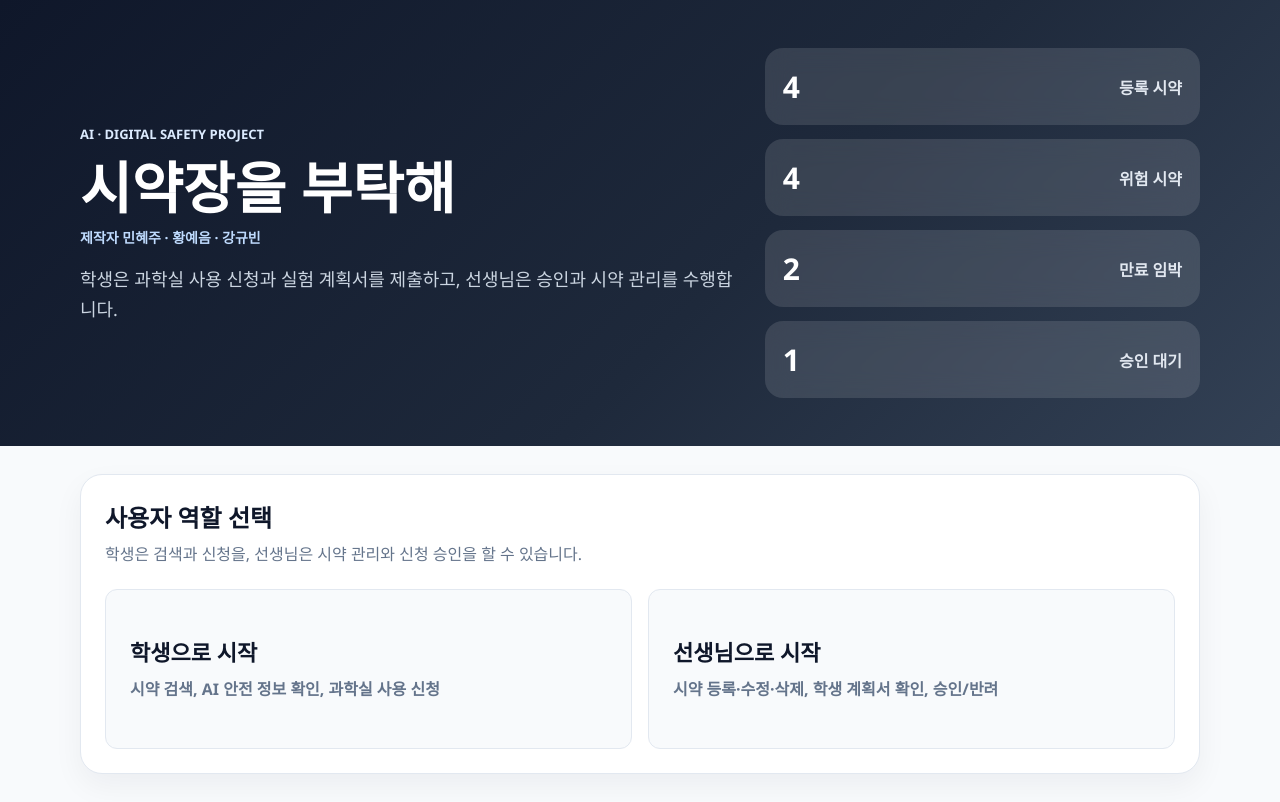
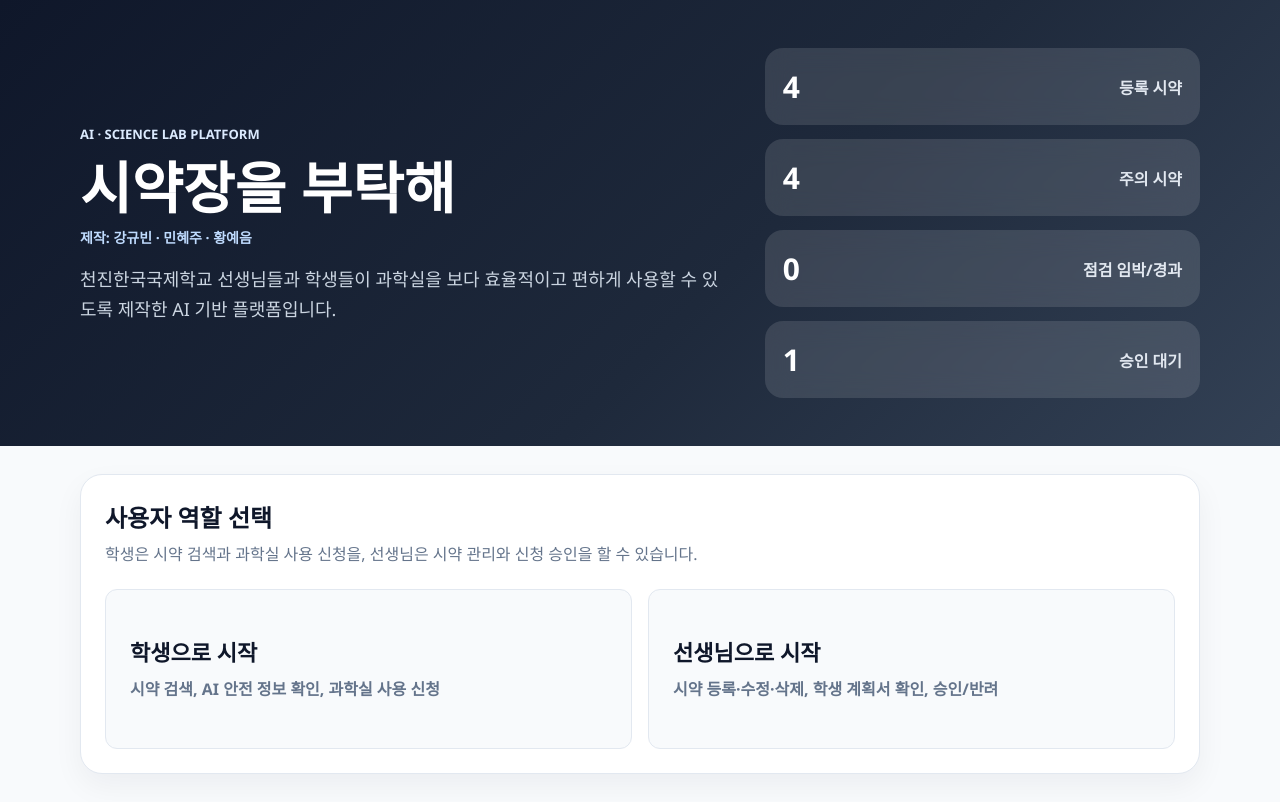
Before and after one commit to kangb-maker/kistchemistrymanager, a Flask app: page / in a window 1280 px wide. Run offline with Flask 3, Linux system fonts and the light colour scheme; data comes from the database, SQL or seed files in the repository.

Commit message:
Add files via upload

```diff
--- a/app.py
+++ b/app.py
@@ -24,7 +24,8 @@ REAGENT_FIELDS = [
     "risk_notes",
     "quantity",
     "location",
-    "expiry",
+    "purchase_date",
+    "recommended_months",
     "manager",
     "created_at",
 ]
@@ -73,7 +74,8 @@ def init_db() -> None:
         ensure_column(conn, "reagents", "chemical_code", "TEXT DEFAULT ''")
         ensure_column(conn, "reagents", "hazard_level", "TEXT DEFAULT ''")
         ensure_column(conn, "reagents", "risk_notes", "TEXT DEFAULT ''")
-        ensure_column(conn, "reagents", "expiry", "TEXT DEFAULT ''")
+        ensure_column(conn, "reagents", "purchase_date", "TEXT DEFAULT ''")
+        ensure_column(conn, "reagents", "recommended_months", "INTEGER DEFAULT NULL")
         ensure_column(conn, "reagents", "manager", "TEXT DEFAULT ''")
 
         conn.execute(
@@ -99,14 +101,14 @@ def init_db() -> None:
             conn.executemany(
                 """
                 INSERT INTO reagents
-                    (name, english_name, chemical_code, hazard_level, risk_notes, quantity, location, expiry, manager)
-                VALUES (?, ?, ?, ?, ?, ?, ?, ?, ?)
+                    (name, english_name, chemical_code, hazard_level, risk_notes, quantity, location, purchase_date, recommended_months, manager)
+                VALUES (?, ?, ?, ?, ?, ?, ?, ?, ?, ?)
                 """,
                 [
-                    ("염산", "Hydrochloric acid", "HCl", "위험", "부식성. 염기성 물질과 분리 보관", "450 mL", "A-1", "2026-12-31", "과학부"),
-                    ("에탄올", "Ethanol", "C2H5OH", "높음", "인화성. 화기 근처 보관 금지", "700 mL", "B-2", "2026-06-20", "화학실"),
-                    ("수산화나트륨", "Sodium hydroxide", "NaOH", "위험", "강한 염기성. 피부와 눈 접촉 주의", "120 g", "C-1", "2025-12-15", "과학부"),
-                    ("과산화수소", "Hydrogen peroxide", "H2O2", "높음", "산화성. 환원제와 분리 보관", "300 mL", "D-1", "2026-08-10", "화학실"),
+                    ("염산", "Hydrochloric acid", "HCl", "위험", "부식성. 염기성 물질과 분리 보관", "450 mL", "A-1", "2026-03-01", None, "과학부"),
+                    ("에탄올", "Ethanol", "C2H5OH", "높음", "인화성. 화기 근처 보관 금지", "700 mL", "B-2", "2026-05-10", 12, "화학실"),
+                    ("수산화나트륨", "Sodium hydroxide", "NaOH", "위험", "강한 염기성. 피부와 눈 접촉 주의", "120 g", "C-1", "2026-01-12", None, "과학부"),
+                    ("과산화수소", "Hydrogen peroxide", "H2O2", "높음", "산화성. 환원제와 분리 보관", "300 mL", "D-1", "2026-04-20", 12, "화학실"),
                 ],
             )
 
@@ -152,12 +154,7 @@ def index():
 
 @app.get("/api/session")
 def session_status():
-    return jsonify(
-        {
-            "role": role(),
-            "student": session.get("student"),
-        }
-    )
+    return jsonify({"role": role(), "student": session.get("student")})
 
 
 @app.post("/api/login/student")
@@ -213,7 +210,7 @@ def list_reagents():
                    OR risk_notes LIKE ?
                    OR quantity LIKE ?
                    OR location LIKE ?
-                   OR expiry LIKE ?
+                   OR purchase_date LIKE ?
                    OR manager LIKE ?
                 ORDER BY id DESC
                 """,
@@ -231,8 +228,7 @@ def create_reagent():
     if blocked:
         return blocked
 
-    data = request.get_json(silent=True) or {}
-    values = normalize_reagent_payload(data)
+    values = normalize_reagent_payload(request.get_json(silent=True) or {})
     if not values["name"] or not values["location"]:
         return jsonify({"message": "시약명과 보관 위치는 필수입니다."}), 400
 
@@ -240,9 +236,9 @@ def create_reagent():
         cursor = conn.execute(
             """
             INSERT INTO reagents
-                (name, english_name, chemical_code, hazard_level, risk_notes, quantity, location, expiry, manager)
+                (name, english_name, chemical_code, hazard_level, risk_notes, quantity, location, purchase_date, recommended_months, manager)
             VALUES
-                (:name, :english_name, :chemical_code, :hazard_level, :risk_notes, :quantity, :location, :expiry, :manager)
+                (:name, :english_name, :chemical_code, :hazard_level, :risk_notes, :quantity, :location, :purchase_date, :recommended_months, :manager)
             """,
             values,
         )
@@ -260,8 +256,7 @@ def update_reagent(reagent_id: int):
     if blocked:
         return blocked
 
-    data = request.get_json(silent=True) or {}
-    values = normalize_reagent_payload(data)
+    values = normalize_reagent_payload(request.get_json(silent=True) or {})
     values["id"] = reagent_id
     if not values["name"] or not values["location"]:
         return jsonify({"message": "시약명과 보관 위치는 필수입니다."}), 400
@@ -277,7 +272,8 @@ def update_reagent(reagent_id: int):
                 risk_notes = :risk_notes,
                 quantity = :quantity,
                 location = :location,
-                expiry = :expiry,
+                purchase_date = :purchase_date,
+                recommended_months = :recommended_months,
                 manager = :manager
             WHERE id = :id
             """,
@@ -320,10 +316,7 @@ def list_requests():
         params = (student.get("student_id", ""),)
 
     with get_db() as conn:
-        rows = conn.execute(
-            f"SELECT {fields} FROM lab_requests {where} ORDER BY id DESC",
-            params,
-        ).fetchall()
+        rows = conn.execute(f"SELECT {fields} FROM lab_requests {where} ORDER BY id DESC", params).fetchall()
 
     return jsonify([row_dict(row, REQUEST_FIELDS) for row in rows])
 
@@ -373,16 +366,12 @@ def update_request_status(request_id: int):
     if blocked:
         return blocked
 
-    data = request.get_json(silent=True) or {}
-    status = data.get("status", "").strip()
+    status = (request.get_json(silent=True) or {}).get("status", "").strip()
     if status not in {"대기", "승인", "반려"}:
         return jsonify({"message": "상태 값이 올바르지 않습니다."}), 400
 
     with get_db() as conn:
-        cursor = conn.execute(
-            "UPDATE lab_requests SET status = ? WHERE id = ?",
-            (status, request_id),
-        )
+        cursor = conn.execute("UPDATE lab_requests SET status = ? WHERE id = ?", (status, request_id))
         if cursor.rowcount == 0:
             return jsonify({"message": "해당 신청서를 찾을 수 없습니다."}), 404
         row = conn.execute(
@@ -394,6 +383,12 @@ def update_request_status(request_id: int):
 
 
 def normalize_reagent_payload(data: dict) -> dict:
+    months = data.get("recommended_months")
+    try:
+        months_value = int(months) if str(months).strip() else None
+    except (TypeError, ValueError):
+        months_value = None
+
     return {
         "name": data.get("name", "").strip(),
         "english_name": data.get("english_name", "").strip(),
@@ -402,7 +397,8 @@ def normalize_reagent_payload(data: dict) -> dict:
         "risk_notes": data.get("risk_notes", "").strip(),
         "quantity": data.get("quantity", "").strip(),
         "location": data.get("location", "").strip(),
-        "expiry": data.get("expiry", "").strip(),
+        "purchase_date": data.get("purchase_date", "").strip(),
+        "recommended_months": months_value,
         "manager": data.get("manager", "").strip() or "미지정",
     }
 
--- a/static/app.js
+++ b/static/app.js
@@ -1,16 +1,16 @@
 const app = document.querySelector("#app");
 
 const reagentRules = {
-  "염산": { formula: "HCl", category: "산", risk: "부식성", storage: "산 전용 보관함", warning: "염기성 물질과 분리 보관이 필요합니다." },
-  "황산": { formula: "H2SO4", category: "산", risk: "강한 부식성", storage: "산 전용 보관함", warning: "물과 반응 시 발열할 수 있으므로 취급에 주의합니다." },
-  "질산": { formula: "HNO3", category: "산화성 산", risk: "부식성 · 산화성", storage: "산화성 물질 전용 보관함", warning: "유기물, 환원제와 분리 보관합니다." },
-  "수산화나트륨": { formula: "NaOH", category: "염기", risk: "부식성", storage: "염기 전용 보관함", warning: "산성 물질과 분리 보관합니다." },
-  "암모니아수": { formula: "NH4OH", category: "염기", risk: "자극성", storage: "염기 전용 보관함", warning: "휘발성 냄새가 강하므로 환기가 필요합니다." },
-  "에탄올": { formula: "C2H5OH", category: "유기용매", risk: "인화성", storage: "인화성 물질 보관함", warning: "화기 근처 보관을 피합니다." },
-  "메탄올": { formula: "CH3OH", category: "유기용매", risk: "인화성 · 유해성", storage: "인화성 물질 보관함", warning: "흡입과 피부 접촉을 피하고 밀폐 보관합니다." },
-  "아세톤": { formula: "C3H6O", category: "유기용매", risk: "높은 인화성", storage: "인화성 물질 보관함", warning: "증기가 쉽게 발생하므로 뚜껑을 닫아 보관합니다." },
-  "과산화수소": { formula: "H2O2", category: "산화제", risk: "산화성", storage: "산화제 전용 보관함", warning: "환원제, 금속분말, 유기물과 분리 보관합니다." },
-  "질산칼륨": { formula: "KNO3", category: "산화제", risk: "산화성", storage: "산화제 전용 보관함", warning: "가연성 물질과 함께 보관하지 않습니다." },
+  "염산": { formula: "HCl", category: "산", risk: "부식성", storage: "산 전용 보관함", months: 24, warning: "염기성 물질과 분리 보관이 필요합니다." },
+  "황산": { formula: "H2SO4", category: "산", risk: "강한 부식성", storage: "산 전용 보관함", months: 36, warning: "물과 반응 시 발열할 수 있으므로 취급에 주의합니다." },
+  "질산": { formula: "HNO3", category: "산화성 산", risk: "부식성 · 산화성", storage: "산화성 물질 전용 보관함", months: 18, warning: "유기물, 환원제와 분리 보관합니다." },
+  "수산화나트륨": { formula: "NaOH", category: "염기", risk: "부식성", storage: "염기 전용 보관함", months: 36, warning: "산성 물질과 분리 보관합니다." },
+  "암모니아수": { formula: "NH4OH", category: "염기", risk: "자극성", storage: "염기 전용 보관함", months: 12, warning: "휘발성 냄새가 강하므로 환기가 필요합니다." },
+  "에탄올": { formula: "C2H5OH", category: "유기용매", risk: "인화성", storage: "인화성 물질 보관함", months: 12, warning: "화기 근처 보관을 피합니다." },
+  "메탄올": { formula: "CH3OH", category: "유기용매", risk: "인화성 · 유해성", storage: "인화성 물질 보관함", months: 12, warning: "흡입과 피부 접촉을 피하고 밀폐 보관합니다." },
+  "아세톤": { formula: "C3H6O", category: "유기용매", risk: "높은 인화성", storage: "인화성 물질 보관함", months: 12, warning: "증기가 쉽게 발생하므로 뚜껑을 닫아 보관합니다." },
+  "과산화수소": { formula: "H2O2", category: "산화제", risk: "산화성", storage: "산화제 전용 보관함", months: 12, warning: "환원제, 금속분말, 유기물과 분리 보관합니다." },
+  "질산칼륨": { formula: "KNO3", category: "산화제", risk: "산화성", storage: "산화제 전용 보관함", months: 36, warning: "가연성 물질과 함께 보관하지 않습니다." },
 };
 
 const state = {
@@ -40,16 +40,31 @@ function getTodayStart() {
   return today;
 }
 
+function getMinimumDate() {
+  const min = getTodayStart();
+  min.setDate(min.getDate() + 3);
+  return min.toISOString().slice(0, 10);
+}
+
 function daysUntil(dateString) {
-  if (!dateString) return 9999;
+  if (!dateString) return null;
   const target = new Date(`${dateString}T00:00:00`);
   return Math.ceil((target - getTodayStart()) / (1000 * 60 * 60 * 24));
 }
 
-function getMinimumDate() {
-  const min = getTodayStart();
-  min.setDate(min.getDate() + 3);
-  return min.toISOString().slice(0, 10);
+function addMonths(dateString, months) {
+  if (!dateString || !months) return "";
+  const date = new Date(`${dateString}T00:00:00`);
+  date.setMonth(date.getMonth() + Number(months));
+  return date.toISOString().slice(0, 10);
+}
+
+function estimateShelfLifeByAI(name) {
+  const info = analyzeReagent(name);
+  if (info.category.includes("산화제")) return "12개월 권장";
+  if (info.category.includes("유기용매")) return "24개월 권장";
+  if (info.category.includes("산") || info.category.includes("염기")) return "장기 보관 가능, 정기 상태 점검 권장";
+  return "시약 라벨 또는 SDS 확인 필요";
 }
 
 function analyzeReagent(name) {
@@ -61,6 +76,7 @@ function analyzeReagent(name) {
       risk: "추가 확인 필요",
       riskLevel: "판단 보류",
       storage: "담당 교사 확인 후 지정",
+      months: 12,
       protectiveGear: "보안경, 장갑 착용 권장",
       disposal: "SDS 확인 후 폐기",
       incompatible: "정보 부족",
@@ -74,7 +90,7 @@ function analyzeReagent(name) {
   let protectiveGear = "보안경, 실험복 착용";
   let disposal = "소량은 담당 교사 지시에 따라 분리 폐기";
   let incompatible = "일반 시약과 분리 여부 확인";
-  let aiSummary = "AI가 시약명을 분석하여 기본 위험성과 보관 조건을 자동 분류했습니다.";
+  let aiSummary = "AI가 시약명을 분석하여 기본 위험성과 보관 조건, 권장 사용기간을 자동 분류했습니다.";
 
   if (data.risk.includes("강한") || data.risk.includes("높은") || data.risk.includes("산화성")) riskLevel = "높음";
   else if (data.risk.includes("부식") || data.risk.includes("인화") || data.risk.includes("유해")) riskLevel = "중간";
@@ -105,6 +121,41 @@ function analyzeReagent(name) {
   }
 
   return { ...data, riskLevel, protectiveGear, disposal, incompatible, aiSummary };
+}
+
+function getUsePeriodInfo(item) {
+  const info = analyzeReagent(item.name);
+  const months = item.recommended_months;
+  if (!months) {
+    return {
+      months: "",
+      source: "AI 판단",
+      dueDate: "미입력",
+      remaining: null,
+      status: "상태 점검 권장",
+      detail: estimateShelfLifeByAI(item.name),
+    };
+  }
+
+  const source = "제조사 표기";
+  const dueDate = addMonths(item.purchase_date, months);
+  const remaining = daysUntil(dueDate);
+
+  let status = "상태 점검 권장";
+  if (!dueDate) status = "상태 점검 권장";
+  else if (remaining < 0) status = "권장 사용기한 경과";
+  else if (remaining <= 30) status = "점검 임박";
+  else status = "정상";
+
+  const detail = status === "정상"
+    ? "권장 사용기한 내 보관 중"
+    : status === "점검 임박"
+      ? "30일 이내 권장 사용기한 도달"
+      : status === "권장 사용기한 경과"
+        ? "시약 상태 확인 또는 교체 검토 필요"
+        : estimateShelfLifeByAI(item.name);
+
+  return { months, source, dueDate: dueDate || "미입력", remaining, status, detail };
 }
 
 function analyzeExperimentPlan(reagentsText, safetyPlan) {
@@ -145,8 +196,11 @@ function dangerCount() {
   }).length;
 }
 
-function expiringSoonCount() {
-  return state.reagents.filter((item) => daysUntil(item.expiry) <= 30).length;
+function checkNeededCount() {
+  return state.reagents.filter((item) => {
+    const status = getUsePeriodInfo(item).status;
+    return status === "권장 사용기한 경과" || status === "점검 임박";
+  }).length;
 }
 
 function pendingCount() {
@@ -159,7 +213,7 @@ function renderHome() {
 
   document.querySelector("#statReagents").textContent = state.reagents.length;
   document.querySelector("#statDanger").textContent = dangerCount();
-  document.querySelector("#statExpiry").textContent = expiringSoonCount();
+  document.querySelector("#statCheck").textContent = checkNeededCount();
   document.querySelector("#statPending").textContent = pendingCount();
 
   document.querySelector("#studentModeButton").addEventListener("click", () => {
@@ -173,11 +227,10 @@ function renderHome() {
 
   document.querySelector("#studentLoginForm").addEventListener("submit", async (event) => {
     event.preventDefault();
-    const form = new FormData(event.currentTarget);
     try {
       await requestJson("/api/login/student", {
         method: "POST",
-        body: JSON.stringify(Object.fromEntries(form)),
+        body: JSON.stringify(Object.fromEntries(new FormData(event.currentTarget))),
       });
       await refresh();
     } catch (error) {
@@ -187,11 +240,10 @@ function renderHome() {
 
   document.querySelector("#teacherLoginForm").addEventListener("submit", async (event) => {
     event.preventDefault();
-    const form = new FormData(event.currentTarget);
     try {
       await requestJson("/api/login/teacher", {
         method: "POST",
-        body: JSON.stringify(Object.fromEntries(form)),
+        body: JSON.stringify(Object.fromEntries(new FormData(event.currentTarget))),
       });
       await refresh();
     } catch (error) {
@@ -286,7 +338,8 @@ function renderTeacherDashboard() {
         <label>위험성<textarea name="risk_notes" placeholder="예: 부식성, 인화성, 흡입 주의"></textarea></label>
         <label>용량<input name="quantity" placeholder="예: 450 mL" /></label>
         <label>보관 위치<input name="location" placeholder="예: A-1" required /></label>
-        <label>유효기간<input name="expiry" type="date" /></label>
+        <label>구매일/등록일<input name="purchase_date" type="date" /></label>
+        <label>제조사 권장 사용기간(개월)<input name="recommended_months" type="number" min="1" placeholder="선택 입력: 예 12" /></label>
         <label>담당자<input name="manager" placeholder="예: 과학부" /></label>
         <div class="analysis-box" id="reagentAnalysis" hidden></div>
         <button type="submit" id="saveReagentButton">시약 추가하기</button>
@@ -310,7 +363,7 @@ function renderTeacherDashboard() {
     }
     const info = analyzeReagent(reagentForm.name.value);
     box.hidden = false;
-    box.innerHTML = `<strong>AI 분석 결과</strong><p>위험성: ${info.risk}</p><p>AI 위험도: ${info.riskLevel}</p><p>권장 보관 위치: ${info.storage}</p><p>주의: ${info.warning}</p>`;
+    box.innerHTML = `<strong>AI 분석 결과</strong><p>위험성: ${info.risk}</p><p>AI 위험도: ${info.riskLevel}</p><p>AI 사용기간 판단: ${estimateShelfLifeByAI(reagentForm.name.value)}</p><p>권장 보관 위치: ${info.storage}</p><p>주의: ${info.warning}</p>`;
   });
   reagentForm.addEventListener("submit", async (event) => {
     event.preventDefault();
@@ -331,7 +384,7 @@ function renderTeacherDashboard() {
 function renderSearchPanel(container, isTeacher) {
   container.innerHTML = `
     <div class="panel-heading"><div><p class="eyebrow">Search</p><h2>${isTeacher ? "시약 목록 관리" : "시약 검색"}</h2></div></div>
-    <input id="searchInput" type="search" placeholder="시약명 또는 위치 검색" value="${state.query}" />
+    <input id="searchInput" type="search" placeholder="시약명, 위치, 코드, 담당자 검색" value="${state.query}" />
     <div class="reagent-list" id="reagentList"></div>
   `;
   container.querySelector("#searchInput").addEventListener("input", async (event) => {
@@ -364,8 +417,9 @@ function renderReagentList(container, isTeacher) {
 
 function reagentCardHtml(item, isTeacher) {
   const info = analyzeReagent(item.name);
-  const days = daysUntil(item.expiry);
-  const status = days < 0 ? "유효기간 경과" : days <= 30 ? "만료 임박" : "정상";
+  const period = getUsePeriodInfo(item);
+  const dueLabel = period.dueDate || "구매일/등록일 입력 필요";
+  const usePeriodLabel = period.months ? `${period.source} · ${period.months}개월` : period.detail;
   return `
     <article class="reagent-card">
       <div class="card-head">
@@ -377,14 +431,19 @@ function reagentCardHtml(item, isTeacher) {
       </div>
       <p class="muted">현재량 ${item.quantity || "미입력"} · 담당 ${item.manager || "미지정"} · 위치 ${item.location}</p>
       <div class="mini-grid">
+        <div><small>구매일/등록일</small><strong>${item.purchase_date || "미입력"}</strong></div>
+        <div><small>AI 권장 사용기한</small><strong>${dueLabel}<br>${usePeriodLabel}</strong></div>
+        <div><small>점검 상태</small><strong>${period.status}</strong></div>
+      </div>
+      <div class="mini-grid">
         <div><small>위험성</small><strong>${item.risk_notes || info.risk}</strong></div>
         <div><small>권장 위치</small><strong>${info.storage}</strong></div>
-        <div><small>유효기간</small><strong>${item.expiry || "미입력"} (${status})</strong></div>
+        <div><small>권장 보호구</small><strong>${info.protectiveGear}</strong></div>
       </div>
       <div class="analysis-box">
         <p>함께 보관하면 위험한 물질: ${info.incompatible}</p>
-        <p>권장 보호구: ${info.protectiveGear}</p>
         <p>폐기 방법: ${info.disposal}</p>
+        <p>사용기간 판단: ${period.detail}</p>
         <p>AI 요약: ${info.aiSummary}</p>
       </div>
       ${isTeacher ? `<div class="button-row"><button data-edit="${item.id}" type="button">수정</button><button class="danger" data-delete="${item.id}" type="button">삭제</button></div>` : ""}
--- a/templates/index.html
+++ b/templates/index.html
@@ -12,15 +12,15 @@
     <template id="homeTemplate">
       <section class="hero dark-hero">
         <div>
-          <p class="pill">AI · Digital Safety Project</p>
+          <p class="pill">AI · Science Lab Platform</p>
           <h1>시약장을 부탁해</h1>
-          <p class="credits">제작자 민혜주 · 황예음 · 강규빈</p>
-          <p class="lead">학생은 과학실 사용 신청과 실험 계획서를 제출하고, 선생님은 승인과 시약 관리를 수행합니다.</p>
+          <p class="credits">제작: 강규빈 · 민혜주 · 황예음</p>
+          <p class="lead">천진한국국제학교 선생님들과 학생들이 과학실을 보다 효율적이고 편하게 사용할 수 있도록 제작한 AI 기반 플랫폼입니다.</p>
         </div>
         <div class="stat-grid">
           <article><span id="statReagents">0</span><p>등록 시약</p></article>
-          <article><span id="statDanger">0</span><p>위험 시약</p></article>
-          <article><span id="statExpiry">0</span><p>만료 임박</p></article>
+          <article><span id="statDanger">0</span><p>주의 시약</p></article>
+          <article><span id="statCheck">0</span><p>점검 임박/경과</p></article>
           <article><span id="statPending">0</span><p>승인 대기</p></article>
         </div>
       </section>
@@ -28,7 +28,7 @@
       <section class="app-shell">
         <section class="panel">
           <h2>사용자 역할 선택</h2>
-          <p class="muted">학생은 검색과 신청을, 선생님은 시약 관리와 신청 승인을 할 수 있습니다.</p>
+          <p class="muted">학생은 시약 검색과 과학실 사용 신청을, 선생님은 시약 관리와 신청 승인을 할 수 있습니다.</p>
           <div class="role-grid">
             <button class="role-card" id="studentModeButton" type="button">
               <strong>학생으로 시작</strong>
@@ -75,19 +75,6 @@
       <section class="app-shell dashboard-grid" id="dashboardBody"></section>
     </template>
 
-    <template id="searchPanelTemplate">
-      <section class="panel">
-        <div class="panel-heading">
-          <div>
-            <p class="eyebrow">Search</p>
-            <h2>시약 검색</h2>
-          </div>
-        </div>
-        <input id="searchInput" type="search" placeholder="시약명, 위치, 코드, 담당자 검색" />
-        <div class="reagent-list" id="reagentList"></div>
-      </section>
-    </template>
-
     <script src="{{ url_for('static', filename='app.js') }}"></script>
   </body>
 </html>
```
